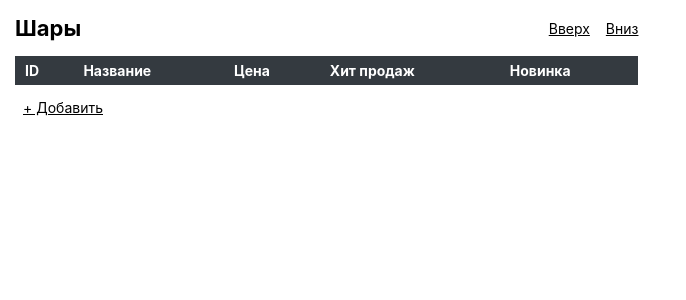
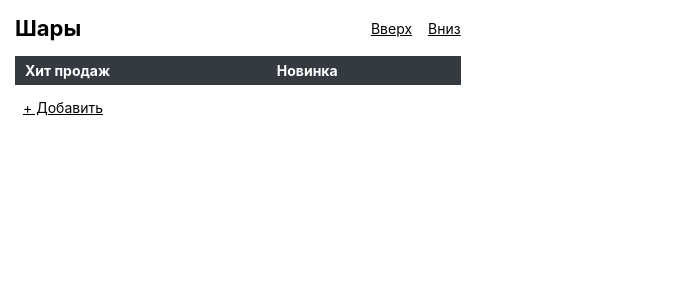
Before and after one commit to alexmasyukov/react-catalog-editor, a React (Create React App) app: page / in a window 1280 px wide. Shown: the top 300 px of the page, without its empty margins (0-686 px from the left). Built offline with nearby package versions, Linux system fonts and the light colour scheme.

Commit message:
checkout

```diff
--- a/src/App.js
+++ b/src/App.js
@@ -46,9 +46,9 @@ const data = {
         move: true
       },
       properties: [ //order НЕ ПРАВИЛЬНО РАБОТАЕТ
-        { id: 5 },
-        { id: 3 }, //Название
-        { id: 4 }, //Цена
+        // { id: 5 },
+        // { id: 3 }, //Название
+        // { id: 4 }, //Цена
         {
           id: 1, //Хит продаж
           is: {
```
